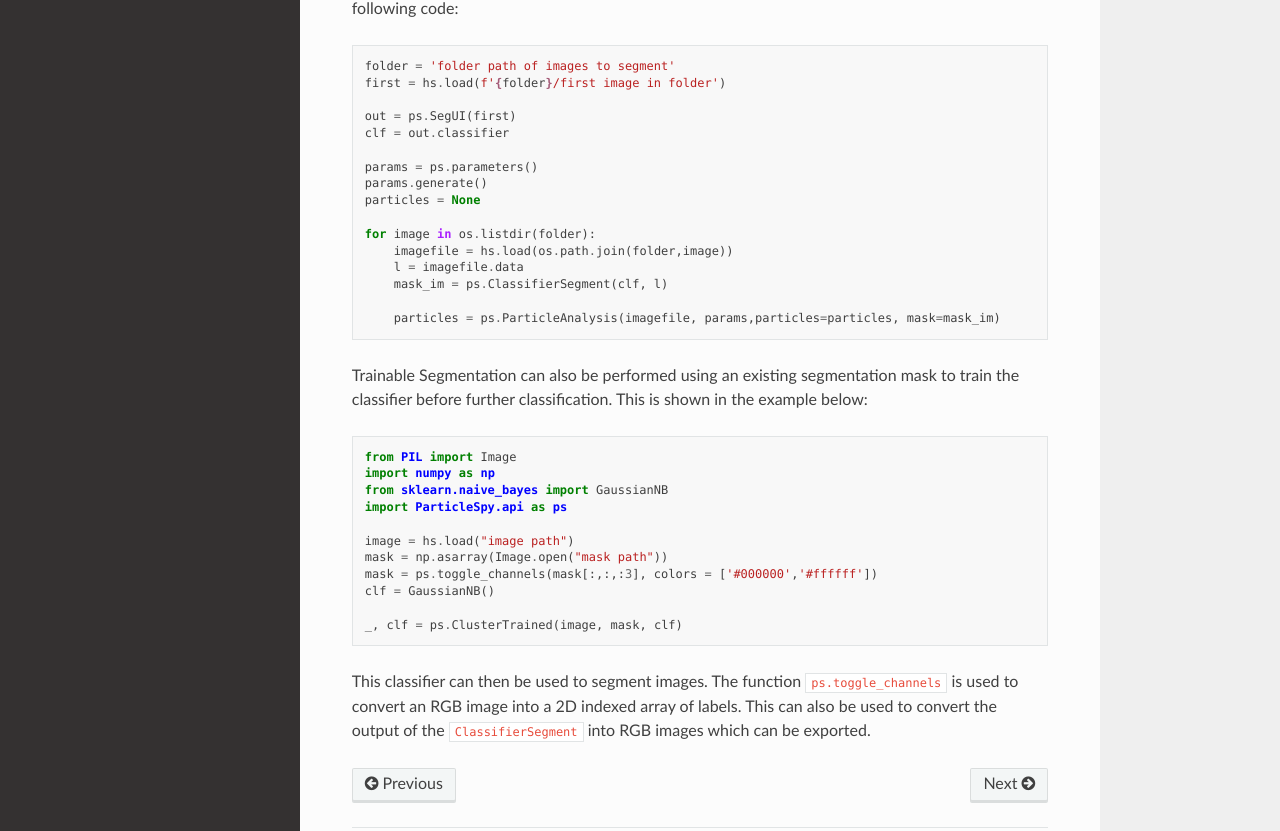
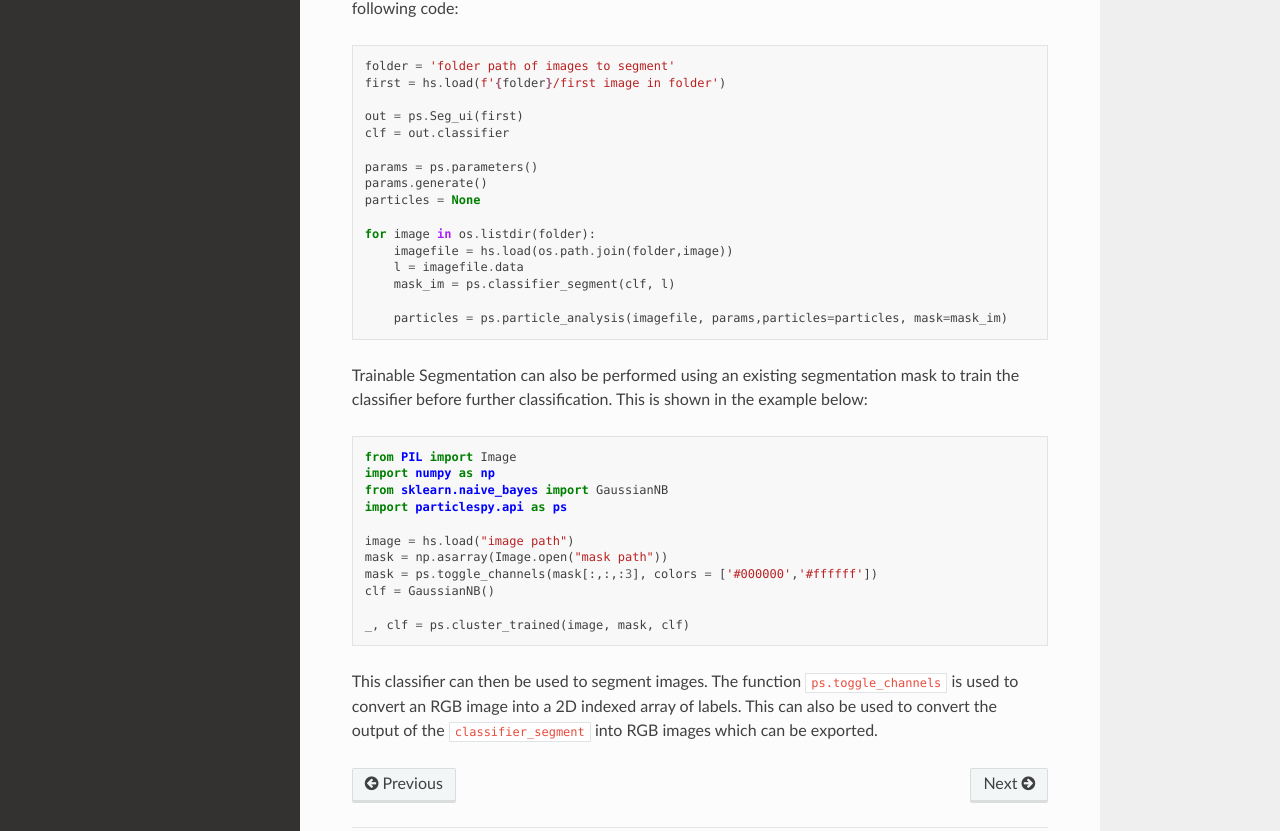
Before and after one commit to ePSIC-DLS/particlespy, a Sphinx documentation site: the page built from docs/segmentation.rst, in a window 1280 px wide and 1400 px high, scrolled down 5547 px. Shown: the part 467-1298 px from the top of the window. Built offline with Sphinx 7.4.7 and the Read the Docs theme 2.0.0, drawn with Linux system fonts in a browser that asks for light colours; some of the changed text lies outside the part shown.

Commit message:
Update docs to use lower case functions.

```diff
--- a/docs/properties.rst
+++ b/docs/properties.rst
@@ -9,7 +9,7 @@ One important aspect of ParticleSpy are the properties associated with each Part
 Native Properties
 -----------------
 
-When using the :py:meth:`~.ParticleAnalysis` function ParticleSpy is able to calculate a number of "native" properties listed in the table below.
+When using the :py:meth:`~.particle_analysis` function ParticleSpy is able to calculate a number of "native" properties listed in the table below.
 
 .. table:: Particle properties
 
@@ -45,7 +45,7 @@ When using the :py:meth:`~.ParticleAnalysis` function ParticleSpy is able to cal
 Adding Properties
 -----------------
 
-In addition to the "native" properties it is possible to add any additional properties using the :py:meth:`~.Particle.set_property` function.
+In addition to the "native" properties it is possible to add any additional properties using the :py:meth:`~.particle.set_property` function.
 
 .. code-block:: python
 
--- a/docs/segmentation.rst
+++ b/docs/segmentation.rst
@@ -13,7 +13,7 @@ The most straightforward method is to supply ParticleSpy with a pre-segmented ma
 
 .. code-block:: python
 
-    >>> ParticleAnalysis(acquisition, parameters, mask = numpy array containg mask data)
+    >>> ps.particle_analysis(acquisition, parameters, mask = numpy array containg mask data)
 
 In this way other software (e.g. ImageJ) could be used to perform segmentation which is then used by ParticleSpy to segment particles.
 
@@ -26,7 +26,7 @@ This can be launched from a python kernel using the :py:meth:`~.SegUI` function.
 
 .. code-block:: python
 
-    >>> SegUI(image)
+    >>> ps.seg_ui(image)
 
 Parameter Picking for Automated Segmentation
 ============================================
@@ -122,10 +122,10 @@ This is done by calling:
 
 .. code-block:: python
 
-    >>> ClusterLearn(image, methods = name of clustering algorithm, desired feature sets, parameters)
+    >>> ps.cluster_learn(image, methods = name of clustering algorithm, desired feature sets, parameters)
 
 This returns a segmentation mask of the image.
-This can be carried out for a sequence of images using ``ClusterLearnSeries``.
+This can be carried out for a sequence of images using ``cluster_learn_series``.
 
 In future versions, this will most likely be updated to be selected via a GUI or with a list of presets.
 
@@ -162,7 +162,7 @@ Using the classifier generated, multiple images can be segmented. An example is
     folder = 'folder path of images to segment'
     first = hs.load(f'{folder}/first image in folder')
 
-    out = ps.SegUI(first)
+    out = ps.Seg_ui(first)
     clf = out.classifier
 
     params = ps.parameters()
@@ -172,9 +172,9 @@ Using the classifier generated, multiple images can be segmented. An example is
     for image in os.listdir(folder):
         imagefile = hs.load(os.path.join(folder,image))
         l = imagefile.data
-        mask_im = ps.ClassifierSegment(clf, l)
+        mask_im = ps.classifier_segment(clf, l)
 
-        particles = ps.ParticleAnalysis(imagefile, params,particles=particles, mask=mask_im)
+        particles = ps.particle_analysis(imagefile, params,particles=particles, mask=mask_im)
 
 
 Trainable Segmentation can also be performed using an existing segmentation mask to train the classifier before further classification.
@@ -185,15 +185,15 @@ This is shown in the example below:
     from PIL import Image
     import numpy as np
     from sklearn.naive_bayes import GaussianNB
-    import ParticleSpy.api as ps
+    import particlespy.api as ps
 
     image = hs.load("image path")
     mask = np.asarray(Image.open("mask path"))
     mask = ps.toggle_channels(mask[:,:,:3], colors = ['#000000','#ffffff'])
     clf = GaussianNB()
 
-    _, clf = ps.ClusterTrained(image, mask, clf)
+    _, clf = ps.cluster_trained(image, mask, clf)
 
 This classifier can then be used to segment images.
 The function ``ps.toggle_channels`` is used to convert an RGB image into a 2D indexed array of labels.
-This can also be used to convert the output of the ``ClassifierSegment`` into RGB images which can be exported.
+This can also be used to convert the output of the ``classifier_segment`` into RGB images which can be exported.
```
Also changed, not shown: docs/getting_started.rst (+6 -5 lines), docs/particle_analysis.rst (+8 -8 lines), docs/plotting_saving.rst (+4 -4 lines), docs/time_series.rst (+5 -5 lines).
